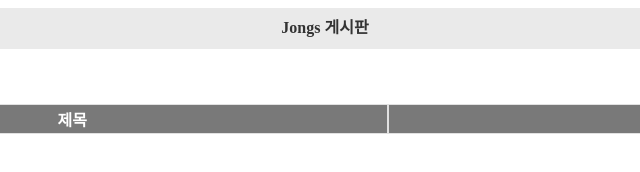
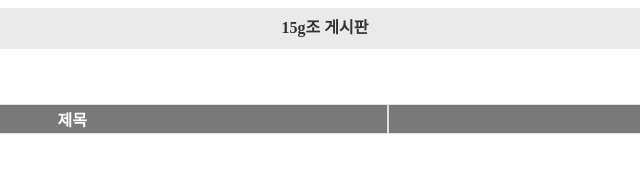
Before and after one commit to JKH47/15G_Project, a plain HTML site: page index.html in a window 1280 px wide. Shown: the full height of the page, 315-955 px from the left. Drawn offline with Linux system fonts and the light colour scheme.

Commit message:
first commit

```diff
--- a/index.html
+++ b/index.html
@@ -39,7 +39,7 @@
         <th>등록날짜</th>
     </tr>
 
-    <div class="title_box">Jongs 게시판</div>
+    <div class="title_box">15g조 게시판</div>
 <div style="text-align: right; padding: 20px 0 10px 0;">
     <form name="notice_search_form" action="" method="POST" style="display: inline;">
         <span style="float:left; position: relative; bottom: 7px;">
```
